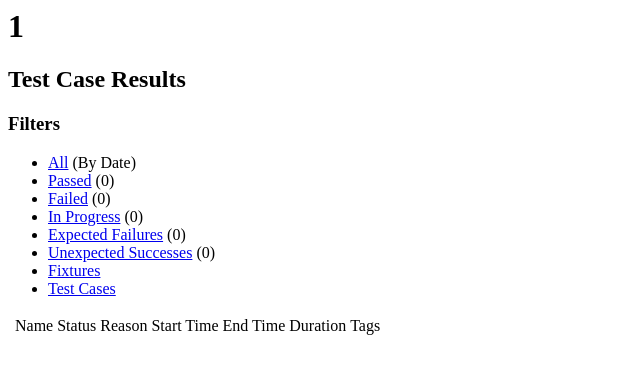
After one commit to klrmn/well-rested-tests, a Django app: page /reason/1/1 in a window 1280 px wide. The commit adds this page. Shown: the top 374 px of the page, without its empty margins (0-640 px from the left). Run offline with Django 3.2, Linux system fonts and the light colour scheme; data that the repository does not hold is empty; parts of the project's set-up code (start-up, migrations or seed data) failed here and were passed over.

Commit message:
result and reason views/templates

```diff
--- a/well-rested-tests-server/wrt/result.py
+++ b/well-rested-tests-server/wrt/result.py
@@ -4,6 +4,7 @@ from django.contrib import admin     # admin.py
 from django.test import TestCase     # tests.py
 from rest_framework import serializers, viewsets
 from django.contrib.auth.models import User
+from django.shortcuts import render, get_object_or_404
 
 from run import Run
 from case import Case
@@ -41,6 +42,10 @@ class Result(models.Model):
     def project(self):
         return self.case.project
 
+    @property
+    def tags(self):
+        return self.run.tags.all()
+
 
 class ResultAdmin(admin.ModelAdmin):
     list_display = ('__str__',
@@ -62,3 +67,31 @@ class ResultViewSet(viewsets.ModelViewSet):
     serializer_class = ResultSerializer
     permission_classes = (permissions.OnlyAdminCanDelete,)
     filter_fields = ('run', 'case', 'start_time', 'owner', 'status', 'reason')
+
+
+def result(request, result_id):
+    result = get_object_or_404(Result, pk=result_id)
+    return render(request, 'wrt/result.html', {
+        'result': result,
+        'tags': result.tags,
+    })
+
+
+def reason(request, project_id, reason_name):
+    results = Result.objects.filter(run__project__id=project_id).filter(reason=reason_name)
+    passes = results.filter(status='pass').count()
+    fails = results.filter(status='fail').count()
+    xfails = results.filter(status='xfail').count()
+    xpasses = results.filter(status='xpass').count()
+    inprogress = results.filter(status='inprogress').count()
+    skips = results.filter(status='skip').count()
+    return render(request, 'wrt/reason.html', {
+        'reason': reason_name,
+        'results': results,
+        'passes': passes,
+        'fails': fails,
+        'xfails': xfails,
+        'xpasses': xpasses,
+        'inprogress': inprogress,
+        'skip': skips,
+    })
--- a/well-rested-tests-server/wrt/templates/wrt/case.html
+++ b/well-rested-tests-server/wrt/templates/wrt/case.html
@@ -18,3 +18,5 @@
         <dt>Unexpected Successes</dt><dd>{{ case.xpasses }}</dd>
         <dt>Skips</dt><dd>{{ case.skips }}</dd>
     </dl>
+
+{% include "wrt/results.html" %}
--- a/well-rested-tests-server/wrt/templates/wrt/project.html
+++ b/well-rested-tests-server/wrt/templates/wrt/project.html
@@ -5,3 +5,5 @@
 {% include "wrt/cases.html" %}
 
 {% include "wrt/runs.html" %}
+
+{% include "wrt/reasons.html" %}
--- /dev/null
+++ b/well-rested-tests-server/wrt/templates/wrt/reason.html
@@ -0,0 +1,3 @@
+<h1>{{ reason }}</h1>
+
+{% include "wrt/results.html" %}
--- /dev/null
+++ b/well-rested-tests-server/wrt/templates/wrt/results.html
@@ -0,0 +1,52 @@
+<h2>{% if fixture %} Fixture {% else %} Test Case {% endif %} Results</h2>
+<h3>Filters</h3>
+    <ul>
+    <li><a href="?">All</a> (By Date)</li>
+    <li><a href="?status=pass">Passed</a> ({{ passes }})</li>
+    <li><a href="?status=fail">Failed</a> ({{ fails }})</li>
+    <li><a href="?status=inprogress">In Progress</a> ({{ inprogress }})</li>
+    <li><a href="?status=xfail">Expected Failures</a> ({{ xfails }})</li>
+    <li><a href="?status=xpass">Unexpected Successes</a> ({{ xpasses }})</li>
+    <li><a href="?fixture=True">Fixtures</a></li>
+    <li><a href="?fixture=False">Test Cases</a></li>
+    </ul>
+
+<table>
+    <th>
+        {% if not case %}
+            <td>Name</td>
+        {% else %}
+            <td>Run ID</td>
+        {% endif %}
+        {% if not status %}
+            <td>Status</td>
+        {% endif %}
+        <td>Reason</td>
+        <td>Start Time</td>
+        <td>End Time</td>
+        <td>Duration</td>
+        <td>Tags</td>
+    </th>
+    {% for result in results %}
+    <tr>
+        {% if not case %}
+            <td><a href="/result/{{ result.id }}">{{ result.case.name }}</a></td>
+        {% else %}
+            <td><a href="/result/{{ result.id }}">{{ result.run.id }}</a></td>
+        {% endif %}
+        {% if not status %}
+            <td>{{ result.status }}</td>
+        {% endif %}
+        <td><a href="/reason/{{ result.project.id }}/{{ result.reason }}">{{ result.reason }}</a></td>
+        <td>{{ result.start_time }}</td>
+        <td>{{ result.end_time }}</td>
+        <td>{{ result.duration }}</td>
+        <td><ul>
+            {% for tag in result.tags.all %}
+            <li><a href="/tag/{{ tag.id }}">{{ tag.name }}</a></li>
+            {% endfor %}
+        </ul></td>
+    </tr>
+    {% endfor %}
+
+</table>
--- a/well-rested-tests-server/wrt/templates/wrt/run.html
+++ b/well-rested-tests-server/wrt/templates/wrt/run.html
@@ -1,2 +1,6 @@
 <h1>Run #{{ run.id }} {{ run.start_time }} - {{ run.end_time}} ({{ run.duration }})</h1>
 {% include "wrt/tags.html" %}
+
+{% include "wrt/results.html" %}
+
+{% include "wrt/reasons.html" %}
--- a/well-rested-tests-server/wrt/views.py
+++ b/well-rested-tests-server/wrt/views.py
@@ -4,6 +4,7 @@ from django.conf.urls import url
 from project import project, projects
 from case import case
 from run import run
+from result import result, reason
 from tag import tag
 
 
@@ -18,5 +19,7 @@ urlpatterns = [
     url(r'project/(?P<project_id>[0-9]+)/$', project, name='project'),
     url(r'case/(?P<case_id>[0-9]+)/$', case, name='case'),
     url(r'run/(?P<run_id>[0-9]+)/$', run, name='run'),
+    url(r'result/(?P<result_id>[0-9]+)/$', result, name='result'),
     url(r'tag/(?P<tag_id>[0-9]+)/$', tag, name='tag'),
+    url(r'reason/(?P<project_id>[0-9]+)/(?P<reason_name>[a-zA-Z1-9 _=]+)$', reason, name='reason'),
 ]
```
Also changed, not shown: well-rested-tests-server/wrt/templates/wrt/reasons.html (added, +9 -0 lines), well-rested-tests-server/wrt/templates/wrt/result.html (added, +7 -0 lines).
